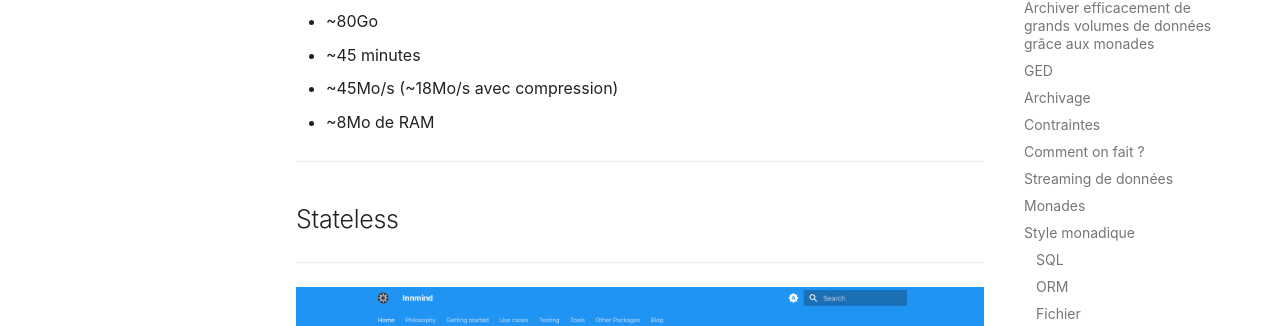
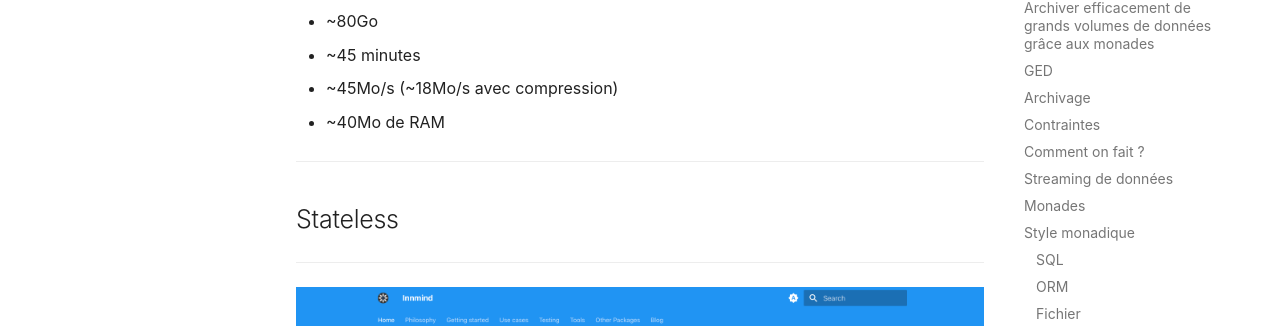
Before and after one commit to Baptouuuu/baptouuuu.github.io, an MkDocs documentation site: the page built from docs/conferences/retex archivage/slides.md, in a window 1280 px wide and 900 px high, scrolled down 8542 px. Shown: the part 148-474 px from the top of the window. Built offline with MkDocs 1.6.1 and Material for MkDocs 9.7.7, drawn with Linux system fonts in a browser that asks for light colours.

Commit message:
fix used ram

```diff
--- a/docs/conferences/retex archivage/slides.md
+++ b/docs/conferences/retex archivage/slides.md
@@ -436,7 +436,7 @@ new StreamedResponse(
 - ~80Go
 - ~45 minutes
 - ~45Mo/s (~18Mo/s avec compression)
-- ~8Mo de RAM
+- ~40Mo de RAM
 
 ---
 
```
